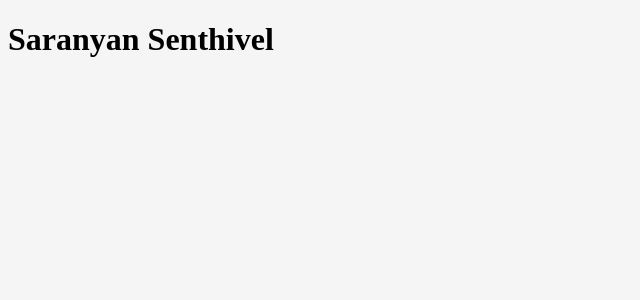
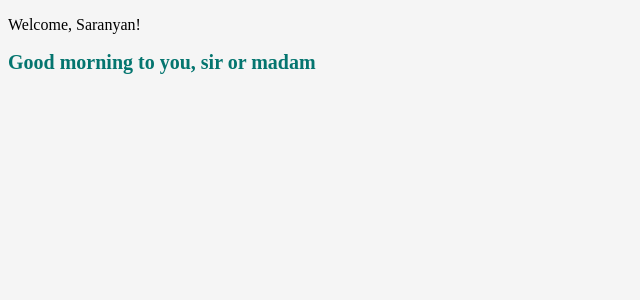
Before and after one commit to userforbidden/reactpractice, a React (Create React App) app in the folder todo-phase1/: page / in a window 1280 px wide. Shown: the top 300 px of the page, without its empty margins (0-640 px from the left). Built offline with nearby package versions, Linux system fonts and the light colour scheme.

Commit message:
25. Completed class-based components practice

```diff
--- a/todo-phase1/src/App.js
+++ b/todo-phase1/src/App.js
@@ -11,13 +11,51 @@ import './App.css';
 // }
 
 class App extends React.Component{
-  render(){
-    return (
+  render() {
+    return(
       <div>
-        <h1>Saranyan Senthivel</h1>
+          <Header username="Saranyan"/>
+          <Greeting />
       </div>
     )
   }
 }
 
+
+class Header extends React.Component{
+  render(){
+    return(
+      <header>
+          <p>Welcome, {this.props.username}!</p>
+      </header>
+    )
+  }
+}
+
+
+class Greeting extends React.Component{
+  render(){
+    const date = new Date()
+    const hours = date.getHours()
+    let timeOfDay
+    const styles = {
+        fontSize: 20
+    }
+    if (hours < 12){
+        timeOfDay = "morning"
+        styles.color = "#04756F"
+    } else if (hours >= 12 && hours < 17){
+        timeOfDay = 'afternoon'
+        styles.color = "purple"
+    } else{
+        timeOfDay = 'night'
+        styles.color = "grey";
+    }
+
+    return(
+      <h2 style={styles}>Good {timeOfDay} to you, sir or madam</h2>
+    )
+  }
+}
+
 export default App;
```
Also changed, not shown: 1 other file (tests, documents, lock files or other folders).
